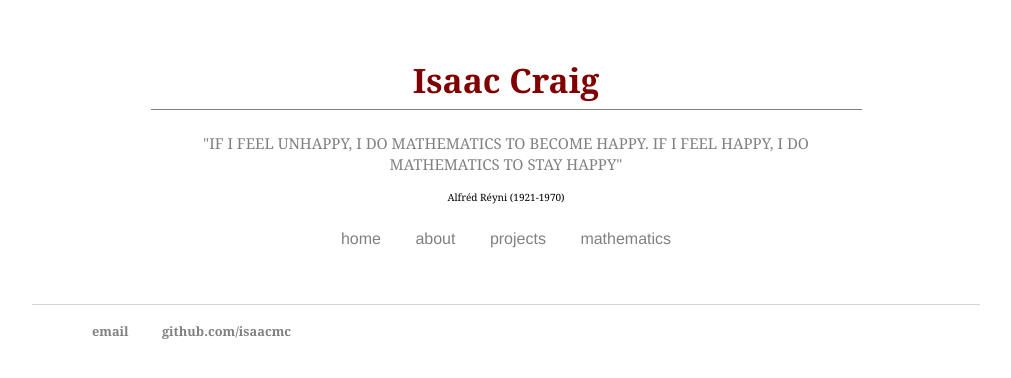
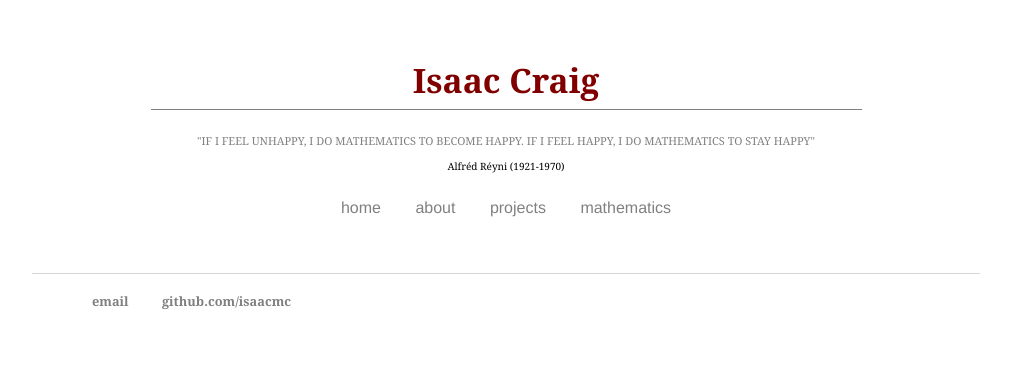
Before and after one commit to isundberg/isaacmc.github.io, a Jekyll site: the page built from index.html, in a window 1280 px wide. Shown: the top 378 px of the page, without its empty margins (134-1145 px from the left). Built offline with Jekyll 4.4.1, drawn with Linux system fonts in a browser that asks for light colours.

Commit message:
Update main.css

```diff
--- a/css/main.css
+++ b/css/main.css
@@ -30,7 +30,7 @@ body {
 
 #site-quote {
     text-transform: uppercase;
-    font-size: 15px;
+    font-size: 11px;
     color: gray;
 }
 
```
